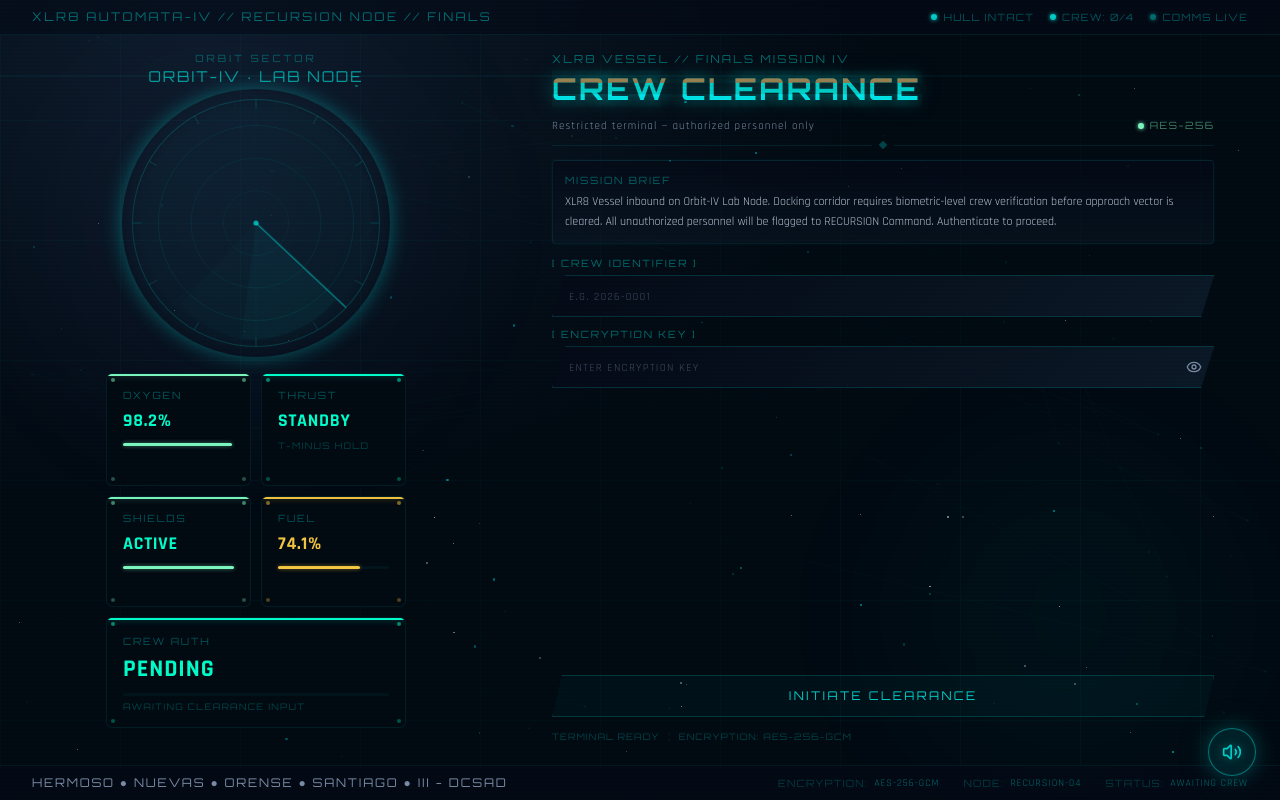
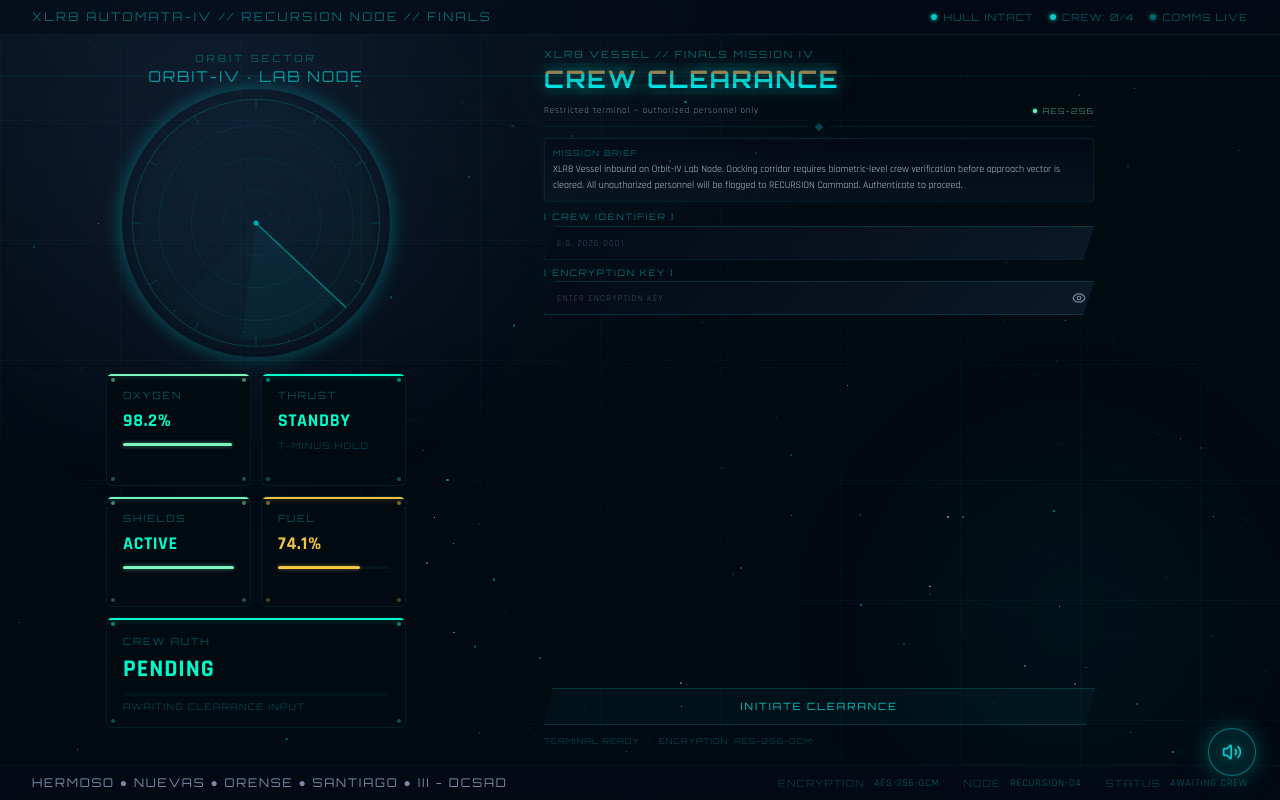
Before and after one commit to micasanf/Mathematical-Mission-Control, a Next.js app: page / in a window 1280 px wide. Built offline with nearby package versions, Linux system fonts and the light colour scheme.

Commit message:
3dcc80cc-2b97-47cf-810c-d28ac493f88f

```diff
--- a/src/components/mission/LoginPage.tsx
+++ b/src/components/mission/LoginPage.tsx
@@ -246,7 +246,7 @@ export function LoginPage() {
         .para-input::placeholder {
           color: rgba(122,140,165,0.5);
           letter-spacing: 0.12em;
-          font-size: 11px;
+          font-size: 9px;
           text-transform: uppercase;
         }
         .para-btn {
@@ -547,11 +547,11 @@ export function LoginPage() {
           initial={{ opacity: 0, x: 20 }}
           animate={{ opacity: 1, x: 0 }}
           transition={{ delay: 0.4, duration: 0.7 }}
-          className="flex flex-col items-center lg:items-start w-full lg:w-[55%] xl:w-[58%] py-4 px-5 sm:px-8 lg:px-10 overflow-hidden"
+          className="flex flex-col items-center lg:items-start w-full lg:w-[45%] xl:w-[48%] py-3 px-4 sm:px-6 lg:px-8 overflow-hidden"
         >
           {/* Subtitle */}
           <div
-            className="text-[10px] sm:text-[11px] tracking-[0.2em] uppercase mb-1.5 text-center lg:text-left shrink-0"
+            className="text-[9px] sm:text-[10px] tracking-[0.2em] uppercase mb-1 text-center lg:text-left shrink-0"
             style={{ fontFamily: "var(--font-orbitron), sans-serif", color: `rgba(0,206,201,0.5)` }}
           >
             XLR8 VESSEL // FINALS MISSION IV
@@ -559,7 +559,7 @@ export function LoginPage() {
 
           {/* Title with glitch */}
           <div
-            className="text-2xl sm:text-3xl font-bold tracking-[0.08em] uppercase text-center lg:text-left mb-2 shrink-0"
+            className="text-xl sm:text-2xl font-bold tracking-[0.08em] uppercase text-center lg:text-left mb-1.5 shrink-0"
             style={{
               fontFamily: "var(--font-orbitron), sans-serif",
               animation: 'glitch-float 4s ease-in-out infinite',
@@ -596,14 +596,14 @@ export function LoginPage() {
           </div>
 
           {/* Restricted + Encryption row */}
-          <div className="w-full flex items-center justify-between mb-2 shrink-0">
-            <span className="text-[11px] tracking-[0.1em]" style={{ color: P.textMuted }}>
+          <div className="w-full flex items-center justify-between mb-1.5 shrink-0">
+            <span className="text-[9px] tracking-[0.1em]" style={{ color: P.textMuted }}>
               Restricted terminal — authorized personnel only
             </span>
             <div className="flex items-center gap-1.5">
-              <div className="w-1.5 h-1.5 rounded-full"
-                style={{ backgroundColor: P.green, boxShadow: `0 0 4px ${P.green}` }} />
-              <span className="text-[10px] tracking-[0.15em] uppercase"
+              <div className="w-1 h-1 rounded-full"
+                style={{ backgroundColor: P.green, boxShadow: `0 0 3px ${P.green}` }} />
+              <span className="text-[8px] tracking-[0.15em] uppercase"
                 style={{ color: `rgba(125,249,192,0.5)`, fontFamily: "var(--font-orbitron), sans-serif" }}>
                 AES-256
               </span>
@@ -611,7 +611,7 @@ export function LoginPage() {
           </div>
 
           {/* Divider */}
-          <div className="w-full flex items-center gap-2 mb-3 shrink-0">
+          <div className="w-full flex items-center gap-2 mb-2 shrink-0">
             <div className="flex-1 h-px" style={{ background: `rgba(0,206,201,0.12)` }} />
             <div className="w-1.5 h-1.5 rotate-45" style={{ backgroundColor: P.primary, opacity: 0.3 }} />
             <div className="flex-1 h-px" style={{ background: `rgba(0,206,201,0.12)` }} />
@@ -619,7 +619,7 @@ export function LoginPage() {
 
           {/* Mission Brief */}
           <div
-            className="w-full border rounded p-3 mb-3 shrink-0"
+            className="w-full border rounded p-2 mb-2 shrink-0"
             style={{
               borderColor: `rgba(0,206,201,0.1)`,
               background: `linear-gradient(180deg, rgba(5,11,24,0.65), rgba(13,27,42,0.45))`,
@@ -627,22 +627,22 @@ export function LoginPage() {
             }}
           >
             <div
-              className="text-[10px] tracking-[0.18em] uppercase mb-1"
+              className="text-[8px] tracking-[0.18em] uppercase mb-0.5"
               style={{ color: `rgba(0,206,201,0.45)`, fontFamily: "var(--font-orbitron), sans-serif" }}
             >
               MISSION BRIEF
             </div>
-            <p className="text-[12px] leading-relaxed" style={{ color: P.textSec }}>
+            <p className="text-[10px] leading-relaxed" style={{ color: P.textSec }}>
               XLR8 Vessel inbound on Orbit-IV Lab Node. Docking corridor requires biometric-level crew verification before approach vector is cleared. All unauthorized personnel will be flagged to RECURSION Command. Authenticate to proceed.
             </p>
           </div>
 
           {/* Form — flex-1 to fill remaining space */}
-          <form onSubmit={handleSubmit} className="w-full flex flex-col flex-1 gap-2.5">
+          <form onSubmit={handleSubmit} className="w-full flex flex-col flex-1 gap-1.5">
             {/* Crew Identifier */}
             <div>
               <label
-                className="block text-[10px] tracking-[0.18em] uppercase mb-1"
+                className="block text-[9px] tracking-[0.18em] uppercase mb-0.5"
                 style={{ color: `rgba(0,206,201,0.5)`, fontFamily: "var(--font-orbitron), sans-serif" }}
               >
                 [ Crew Identifier ]
@@ -654,7 +654,7 @@ export function LoginPage() {
                 onFocus={handleFocus}
                 placeholder="e.g. 2026-0001"
                 disabled={authState !== 'PENDING'}
-                className="para-input w-full px-4 py-2.5 text-sm outline-none"
+                className="para-input w-full px-3 py-2 text-xs outline-none"
                 style={{ color: P.text, fontFamily: "var(--font-rajdhani), sans-serif", caretColor: P.primary }}
                 autoComplete="username"
               />
@@ -663,7 +663,7 @@ export function LoginPage() {
             {/* Encryption Key */}
             <div>
               <label
-                className="block text-[10px] tracking-[0.18em] uppercase mb-1"
+                className="block text-[9px] tracking-[0.18em] uppercase mb-0.5"
                 style={{ color: `rgba(0,206,201,0.5)`, fontFamily: "var(--font-orbitron), sans-serif" }}
               >
                 [ Encryption Key ]
@@ -676,19 +676,19 @@ export function LoginPage() {
                   onFocus={handleFocus}
                   placeholder="ENTER ENCRYPTION KEY"
                   disabled={authState !== 'PENDING'}
-                  className="para-input w-full px-4 py-2.5 pr-10 text-sm outline-none"
+                  className="para-input w-full px-3 py-2 pr-8 text-xs outline-none"
                   style={{ color: P.text, fontFamily: "var(--font-rajdhani), sans-serif", caretColor: P.primary }}
                   autoComplete="current-password"
                 />
                 <button
                   type="button"
                   onClick={() => { setShowPwd(!showPwd); if (soundEnabled) soundEngine.playClick(); }}
-                  className="absolute right-3 top-1/2 -translate-y-1/2 cursor-pointer bg-transparent border-0 p-0"
+                  className="absolute right-2 top-1/2 -translate-y-1/2 cursor-pointer bg-transparent border-0 p-0"
                   style={{ color: showPwd ? P.primary : P.textMuted, transition: 'color 0.2s' }}
                   aria-label={showPwd ? 'Hide password' : 'Show password'}
                   tabIndex={-1}
                 >
-                  {showPwd ? <EyeOff className="w-4 h-4" /> : <Eye className="w-4 h-4" />}
+                  {showPwd ? <EyeOff className="w-3.5 h-3.5" /> : <Eye className="w-3.5 h-3.5" />}
                 </button>
               </div>
             </div>
@@ -697,7 +697,7 @@ export function LoginPage() {
             <button
               type="submit"
               disabled={authState !== 'PENDING' || !uid.trim() || !pwd.trim()}
-              className="para-btn w-full py-3 mt-auto text-xs tracking-[0.2em] uppercase cursor-pointer"
+              className="para-btn w-full py-2.5 mt-auto text-[10px] tracking-[0.2em] uppercase cursor-pointer"
               onMouseEnter={() => { if (soundEnabled) soundEngine.playHover(); }}
               style={{
                 fontFamily: "var(--font-orbitron), sans-serif",
@@ -723,13 +723,13 @@ export function LoginPage() {
           </form>
 
           {/* Terminal status footer */}
-          <div className="w-full flex items-center gap-2 mt-2 shrink-0">
-            <span className="text-[9px] tracking-[0.12em] uppercase"
+          <div className="w-full flex items-center gap-2 mt-1 shrink-0">
+            <span className="text-[8px] tracking-[0.12em] uppercase"
               style={{ color: `rgba(0,206,201,0.3)`, fontFamily: "var(--font-orbitron), sans-serif" }}>
               TERMINAL READY
             </span>
             <span style={{ color: `rgba(0,206,201,0.15)` }}>:</span>
-            <span className="text-[9px] tracking-[0.12em] uppercase"
+            <span className="text-[8px] tracking-[0.12em] uppercase"
               style={{ color: `rgba(0,206,201,0.3)`, fontFamily: "var(--font-orbitron), sans-serif" }}>
               ENCRYPTION: AES-256-GCM
             </span>
```
